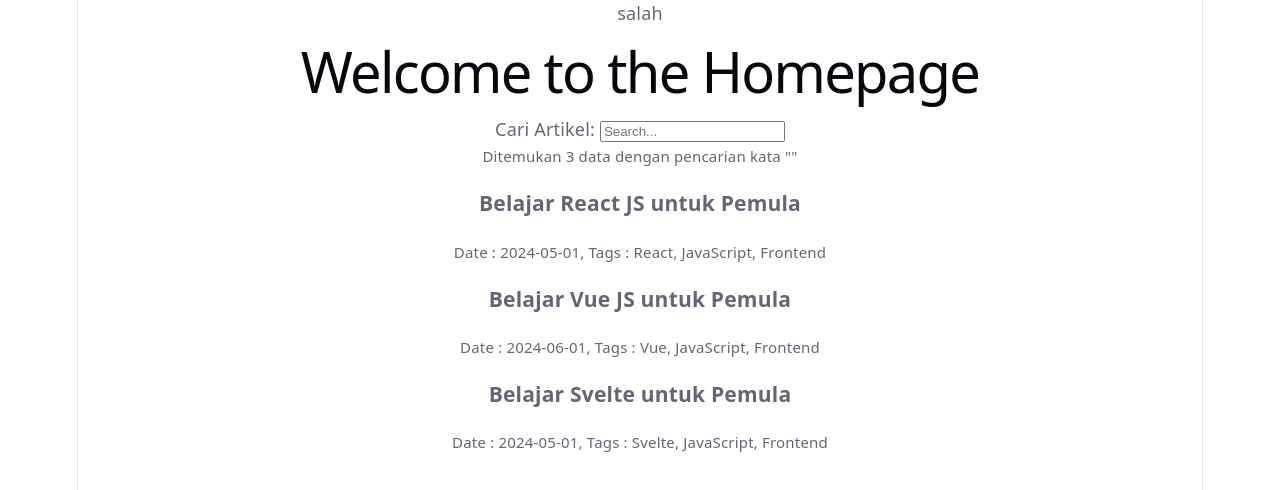
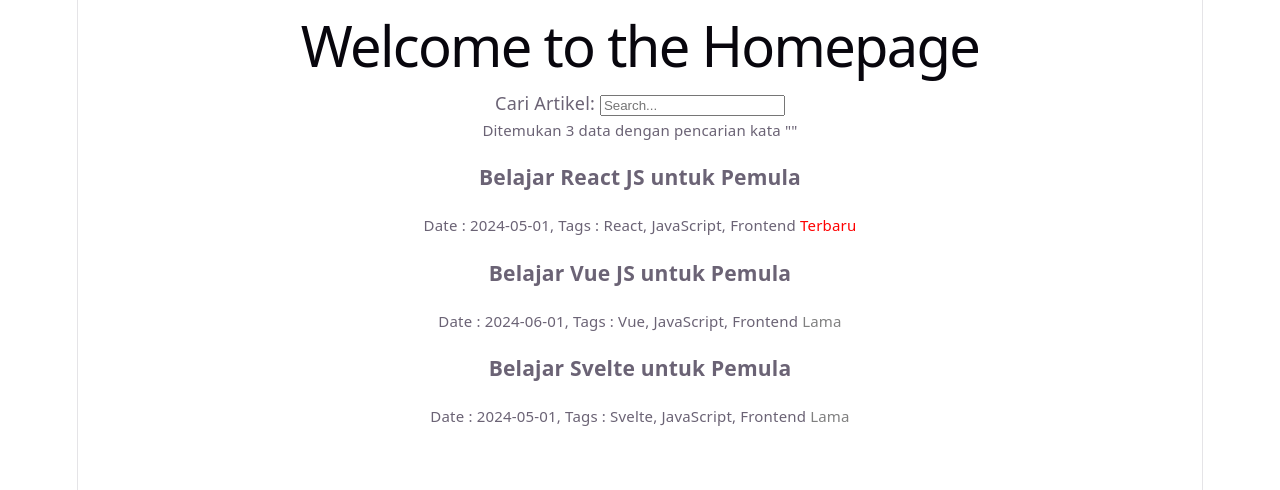
Before and after one commit to MuhammadSyauqiMurtadlo/react-fundamental-codepolitan, a React (Vite) app: page / in a window 1280 px wide. Shown: the top 490 px of the page. Built offline with nearby package versions, Linux system fonts and the light colour scheme.

Commit message:
Conditional Rendering 2

```diff
--- a/src/App.jsx
+++ b/src/App.jsx
@@ -2,11 +2,9 @@
 import Homepage from "./pages/Index";
 
 function App() {
-  const value = false;
   return (
     <>
       <div className="App">
-        {value ? "benar" : "salah"}
         <Homepage />
       </div>
     </>
--- a/src/components/Article.jsx
+++ b/src/components/Article.jsx
@@ -1,9 +1,24 @@
+const ArticleStatus = ({ isNew }) => {
+  return isNew ? (
+    <span style={{ color: "red" }}> Terbaru </span>
+  ) : (
+    <span style={{ color: "gray" }}> Lama </span>
+  );
+};
+
+// const NewArticle = () => {
+//   return <span> BARUUU POOLLL </span>;
+// };
+
 function Article(props) {
   return (
     <>
       <h3>{props.title}</h3>
       <small>
         Date : {props.date}, Tags : {props.tags.join(", ")}
+        {""}
+        <ArticleStatus isNew={props.isNew} />
+        {/* {props.isNew && <NewArticle />} */}
       </small>
     </>
   );
--- a/src/posts.json
+++ b/src/posts.json
@@ -2,16 +2,19 @@
   {
     "title": "Belajar React JS untuk Pemula",
     "tags": ["React", "JavaScript", "Frontend"],
-    "date": "2024-05-01"
+    "date": "2024-05-01",
+    "isNew": true
   },
   {
     "title": "Belajar Vue JS untuk Pemula",
     "tags": ["Vue", "JavaScript", "Frontend"],
-    "date": "2024-06-01"
+    "date": "2024-06-01",
+    "isNew": false
   },
   {
     "title": "Belajar Svelte untuk Pemula",
     "tags": ["Svelte", "JavaScript", "Frontend"],
-    "date": "2024-05-01"
+    "date": "2024-05-01",
+    "isNew": false
   }
 ]
```
